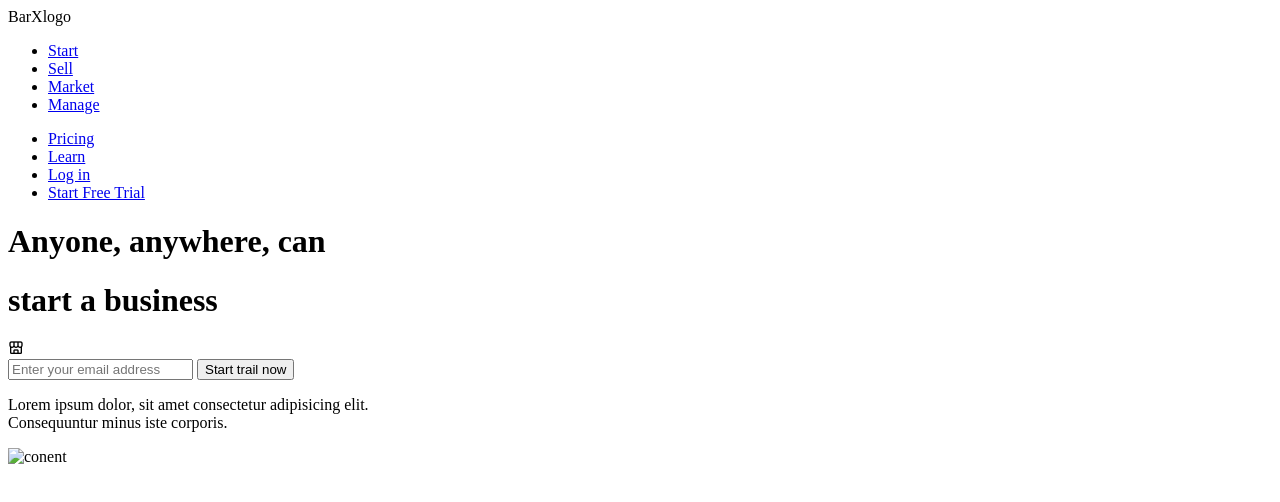
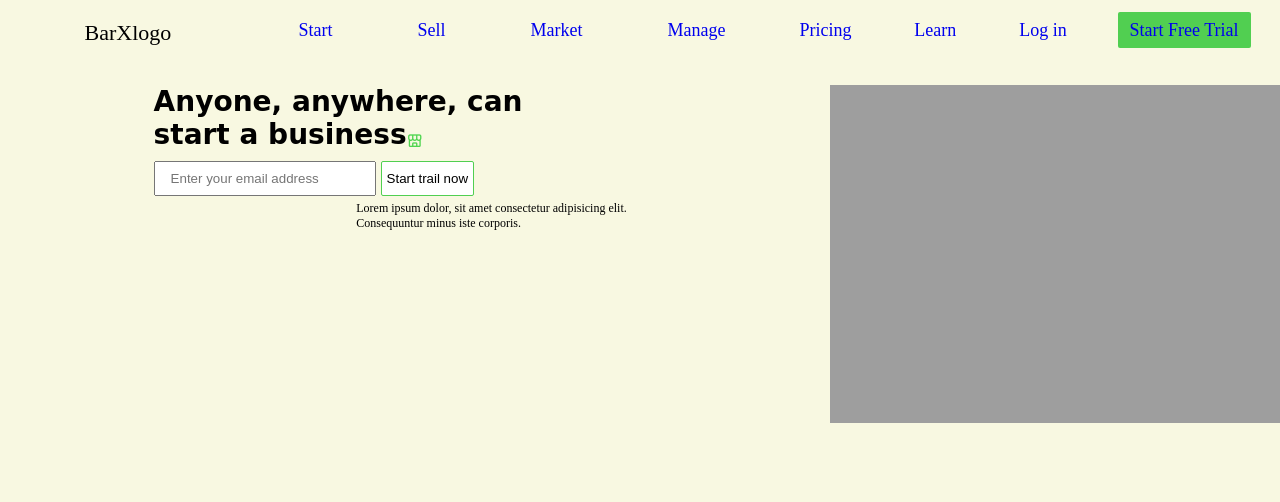
Before and after one commit to Abisekgrz/Bar-Web-Design, a plain HTML site: page index.html in a window 1280 px wide. Drawn offline with nearby package versions, Linux system fonts and the light colour scheme; the site is published under a folder, as on GitHub Pages, so addresses that start at the root find nothing; a web font is replaced by a local one.

Commit message:
file path changed

```diff
--- a/index.html
+++ b/index.html
@@ -5,7 +5,7 @@
     <meta http-equiv="X-UA-Compatible" content="IE=edge" />
     <meta name="viewport" content="width=device-width, initial-scale=1.0" />
     <title>Document</title>
-    <link rel="stylesheet" href="/css/bar.css" />
+    <link rel="stylesheet" href="css/bar.css" />
     <link
       href="https://unpkg.com/boxicons@2.1.4/css/boxicons.min.css"
       rel="stylesheet"
@@ -66,7 +66,7 @@
       </div>
 
       <div class="aside-content">
-        <img src="/images/bar.jpg" alt="conent" class="photo-content" />
+        <img src="images/bar.jpg" alt="conent" class="photo-content" />
       </div>
     </div>
   </body>
```
